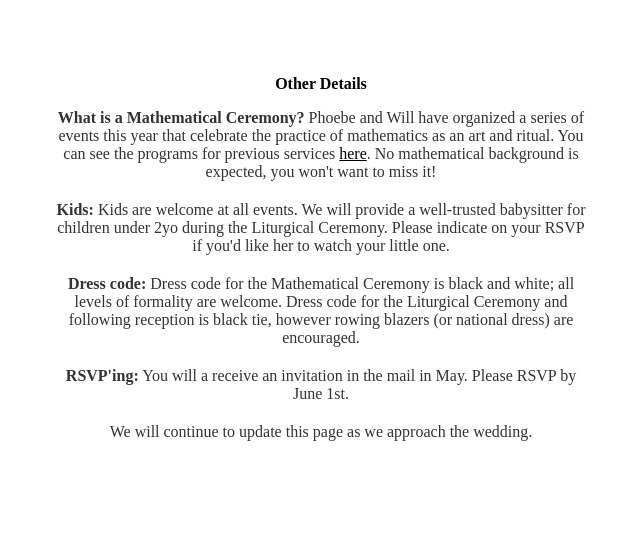
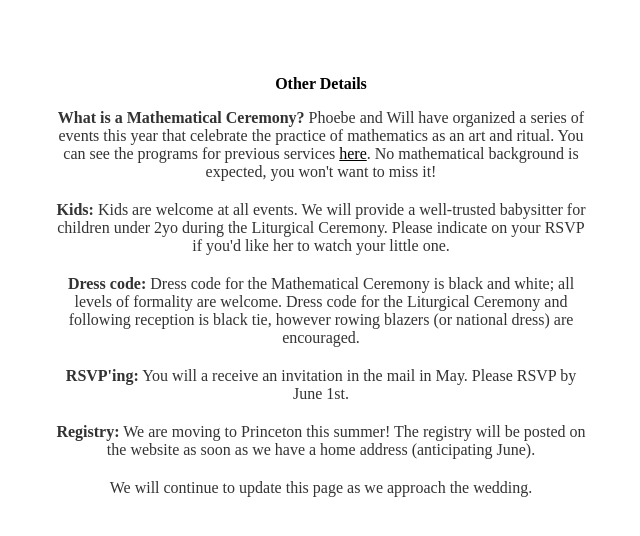
Before and after one commit to phoebeklett/wedding, a plain HTML site: page detail.html in a window 1280 px wide. Shown: the whole page, without its empty margins (319-959 px from the left). Drawn offline with Linux system fonts and the light colour scheme.

Commit message:
add registry info

```diff
--- a/detail.html
+++ b/detail.html
@@ -95,6 +95,7 @@
             <p><strong>Kids:</strong> Kids are welcome at all events. We will provide a well-trusted babysitter for children under 2yo during the Liturgical Ceremony. Please indicate on your RSVP if you'd like her to watch your little one.</p>
             <p><strong>Dress code:</strong> Dress code for the Mathematical Ceremony is black and white; all levels of formality are welcome. Dress code for the Liturgical Ceremony and following reception is black tie, however rowing blazers (or national dress) are encouraged.</p>
             <p><strong>RSVP'ing:</strong> You will a receive an invitation in the mail in May. Please RSVP by June 1st.</p>
+            <p><strong>Registry:</strong> We are moving to Princeton this summer! The registry will be posted on the website as soon as we have a home address (anticipating June).</p>
             We will continue to update this page as we approach the wedding.
 
         </div>
```
